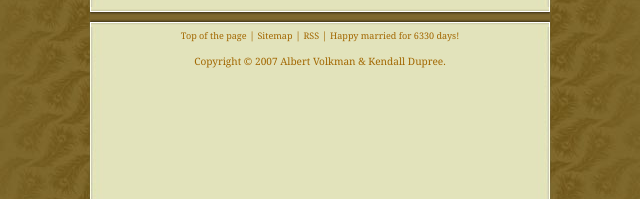
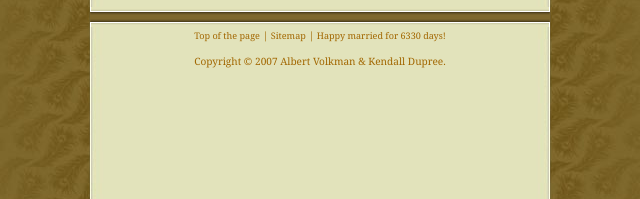
Before and after one commit to Albert-Kendall/albert-kendall.github.io, an Eleventy site: page pages/index.md in a window 1280 px wide. Shown: the part 564-763 px from the top of the page, 320-960 px from the left. Built offline with nearby package versions, Linux system fonts and the light colour scheme; Eleventy itself is replaced by a stand-in of ours; files that its build step writes are made by us from their sources.

Commit message:
Remove RSS

```diff
--- a/_layouts/default.liquid
+++ b/_layouts/default.liquid
@@ -35,8 +35,7 @@
             <h4>&nbsp;</h4>
           </div>
           <div id="footer">
-            <a href="#top">Top of the page</a> | <a href="/sitemap.xml">Sitemap</a> | <a href="_inc/rss.xml">RSS</a> |
-            <a id="countdown" href="/day/"></a>
+            <a href="#top">Top of the page</a> | <a href="/sitemap.xml">Sitemap</a> | <a id="countdown" href="/day/"></a>
             <p>Copyright &copy; 2007 Albert Volkman &amp; Kendall Dupree.</p>
           </div>
         </div>
```
